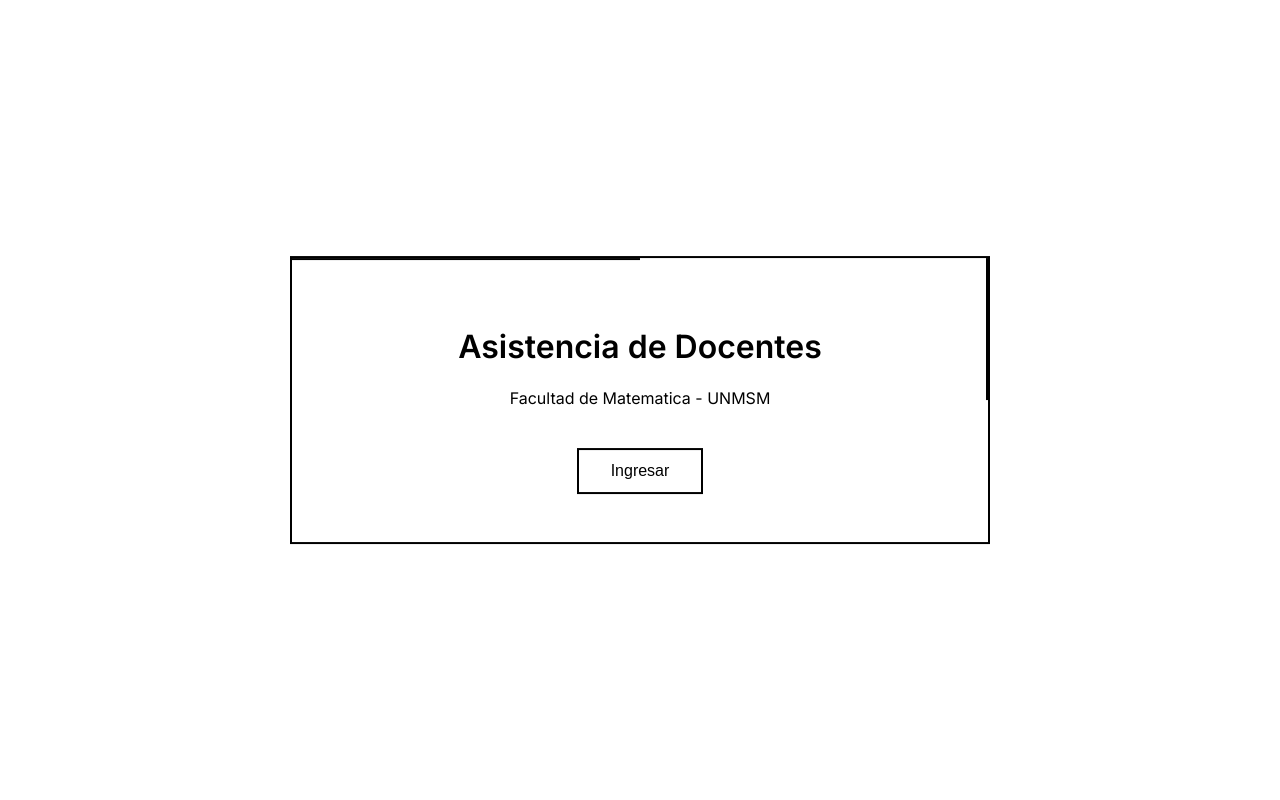
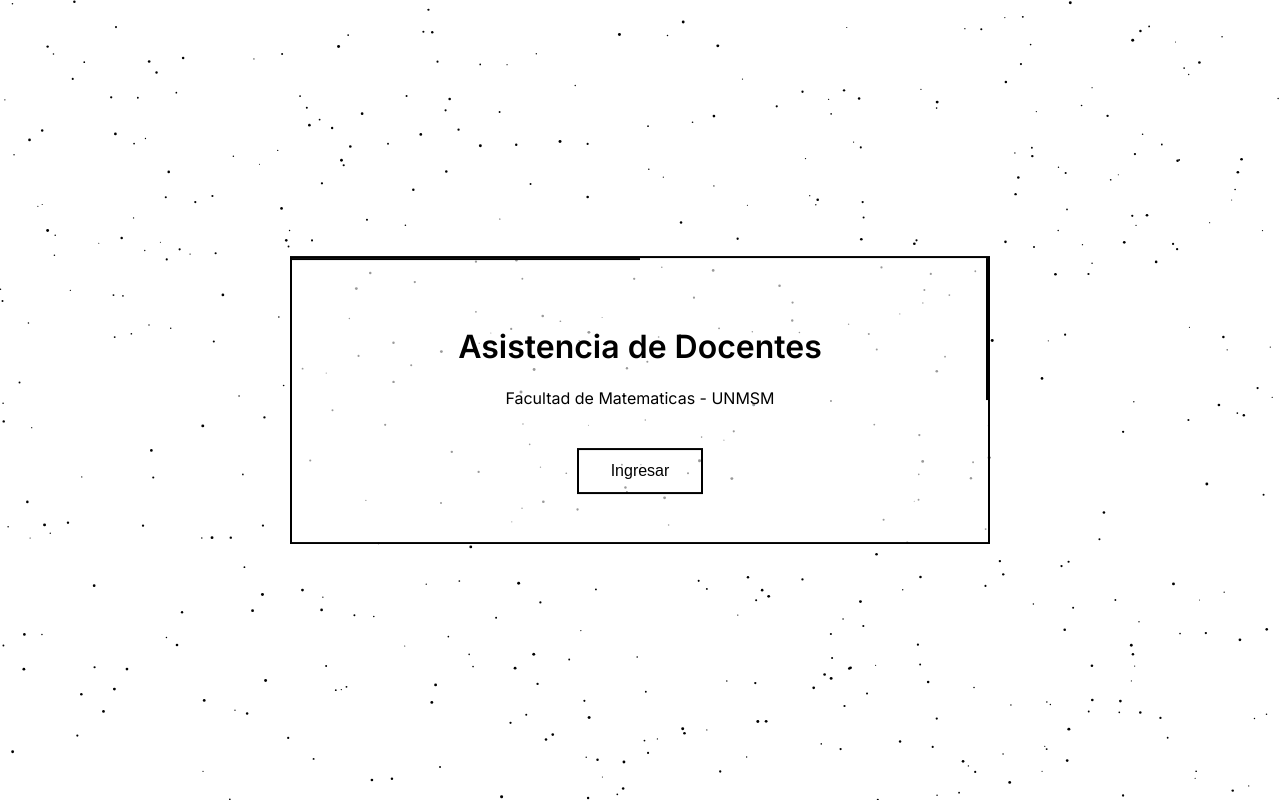
Before and after one commit to josealvarez11/asitDocentes, a website built with Vite: page index.html in a window 1280 px wide. Built offline with nearby package versions, Linux system fonts and the light colour scheme; animation ran at ten frames a second.

Commit message:
Actualizado

```diff
--- a/index.html
+++ b/index.html
@@ -13,7 +13,7 @@
   <canvas id="stars"></canvas>
   <main class="frame">
     <h1>Asistencia de Docentes</h1>
-    <p>Facultad de Matematica - UNMSM</p>
+    <p>Facultad de Matematicas - UNMSM</p>
     <button id="ingresar">Ingresar</button>
   </main>
   <script type="module" src="/src/main.ts"></script>
--- a/src/starfield.ts
+++ b/src/starfield.ts
@@ -1,71 +1,100 @@
 // src/starfield.ts
-console.log("⭐ starfield.ts cargado, modo oscuro:", window.matchMedia("(prefers-color-scheme: dark)").matches);
 
-type Star = { x: number; y: number; z: number; r: number };
-// … resto del código igual …
+export type Star = { x: number; y: number; z: number; r: number; vx: number; vy: number };
 
+// Utilitario: rango aleatorio
+function randomRange(min: number, max: number): number {
+  return Math.random() * (max - min) + min;
+}
 
+// Configuración dinámica
+const NUM_STARS = 500;
+const FRICTION = 0.96;    // fricción para inercia
+const DRIFT = 0.1;        // deriva suave aleatoria
+const PUSH_FACTOR = 0.3;  // impulso al soplar con el cursor
+
+// Canvas
 const canvas = document.getElementById("stars") as HTMLCanvasElement;
 const ctx = canvas.getContext("2d")!;
-let stars: Star[] = [];
-let w = innerWidth;
-let h = innerHeight;
+let w = window.innerWidth;
+let h = window.innerHeight;
 canvas.width = w;
 canvas.height = h;
 
-const num = 500;
-
-// Variable para saber si estamos en modo oscuro
+// Estado
+let stars: Star[] = [];
 let isDark = window.matchMedia("(prefers-color-scheme: dark)").matches;
 
-// Escuchar cambios de tema en tiempo real
-window
-  .matchMedia("(prefers-color-scheme: dark)")
-  .addEventListener("change", (e) => {
-    isDark = e.matches;
-  });
+// Detectar cambio de esquema de color
+window.matchMedia("(prefers-color-scheme: dark)")
+  .addEventListener("change", (e) => { isDark = e.matches; });
 
+// Inicializar estrellas con velocidad propia
 function init() {
   stars = [];
-  for (let i = 0; i < num; i++) {
+  for (let i = 0; i < NUM_STARS; i++) {
     stars.push({
-      x: Math.random() * w,
-      y: Math.random() * h,
-      z: Math.random() * 1 + 0.2,
-      r: Math.random() * 1.2,
+      x: randomRange(0, w),
+      y: randomRange(0, h),
+      z: randomRange(0.2, 1),
+      r: randomRange(0.5, 1.5),
+      vx: randomRange(-0.2, 0.2),
+      vy: randomRange(-0.2, 0.2),
     });
   }
 }
-
 init();
 
+// Adaptar al cambiar el tamaño
 window.addEventListener("resize", () => {
-  w = innerWidth;
-  h = innerHeight;
+  w = window.innerWidth;
+  h = window.innerHeight;
   canvas.width = w;
   canvas.height = h;
   init();
 });
 
-let mouseX = 0,
-  mouseY = 0;
-window.addEventListener("mousemove", (e) => {
-  const rect = canvas.getBoundingClientRect();
-  mouseX = (e.clientX - rect.left) / w - 0.5;
-  mouseY = (e.clientY - rect.top) / h - 0.5;
+// Al mover el cursor: sopla a las estrellas
+document.addEventListener("mousemove", (e) => {
+  const dx = -e.movementX * PUSH_FACTOR;
+  const dy = -e.movementY * PUSH_FACTOR;
+  for (const s of stars) {
+    // Aplica impulso según profundidad
+    s.vx += dx * s.z;
+    s.vy += dy * s.z;
+  }
 });
 
+// Bucle de animación
 function tick() {
   ctx.clearRect(0, 0, w, h);
+
   for (const s of stars) {
-    const nx = s.x + mouseX * 50 * s.z;
-    const ny = s.y + mouseY * 50 * s.z;
+    // Deriva aleatoria suave
+    s.vx += randomRange(-DRIFT, DRIFT) * s.z;
+    s.vy += randomRange(-DRIFT, DRIFT) * s.z;
+
+    // Actualiza posición
+    s.x += s.vx;
+    s.y += s.vy;
+
+    // Envolver en bordes
+    if (s.x < 0) s.x += w;
+    if (s.x > w) s.x -= w;
+    if (s.y < 0) s.y += h;
+    if (s.y > h) s.y -= h;
+
+    // Dibuja estrella
     ctx.beginPath();
-    ctx.arc(nx, ny, s.r, 0, Math.PI * 2);
-    // Pintar estrellas blancas en modo oscuro, negras en modo claro
+    ctx.arc(s.x, s.y, s.r, 0, Math.PI * 2);
     ctx.fillStyle = isDark ? "#ffffff" : "#000000";
     ctx.fill();
+
+    // Fricción para inercia
+    s.vx *= FRICTION;
+    s.vy *= FRICTION;
   }
+
   requestAnimationFrame(tick);
 }
 
--- a/style.css
+++ b/style.css
@@ -35,7 +35,7 @@
   left: 0;
   width: 100%;
   height: 100%;
-  z-index: -1;
+  z-index: 0;
 }
 
 /* Marco central */
@@ -50,6 +50,7 @@
   background: var(--frame-bg);
   border: 2px solid var(--border-color);
   box-sizing: border-box;
+  z-index: 1;
 }
 
 /* Líneas animadas */
```
